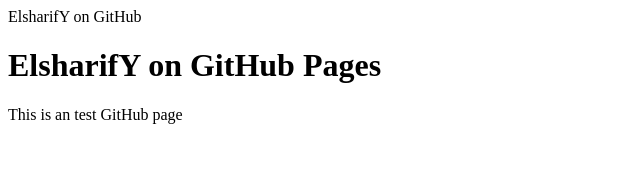
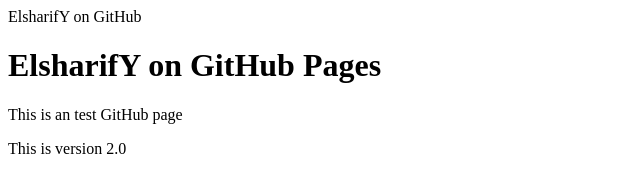
Before and after one commit to elsharify/elsharify.github.io, a plain HTML site: page index.html in a window 1280 px wide. Shown: the whole page, without its empty margins (0-640 px from the left). Drawn offline with Linux system fonts and the light colour scheme.

Commit message:
version 2.0

```diff
--- a/index.html
+++ b/index.html
@@ -4,5 +4,7 @@
 <body>
 <h1>ElsharifY on GitHub Pages</h1>
 <p>This is an test GitHub page</p>
+<p>This is version 2.0</p>
+
 </body>
 <html>
```
